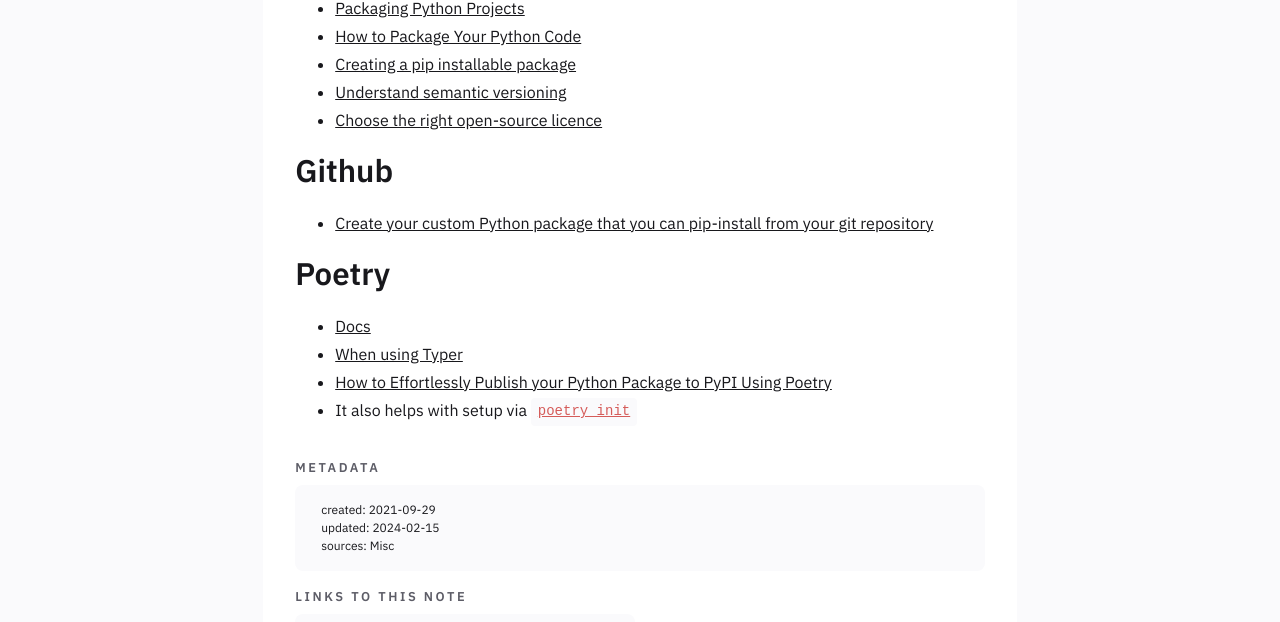
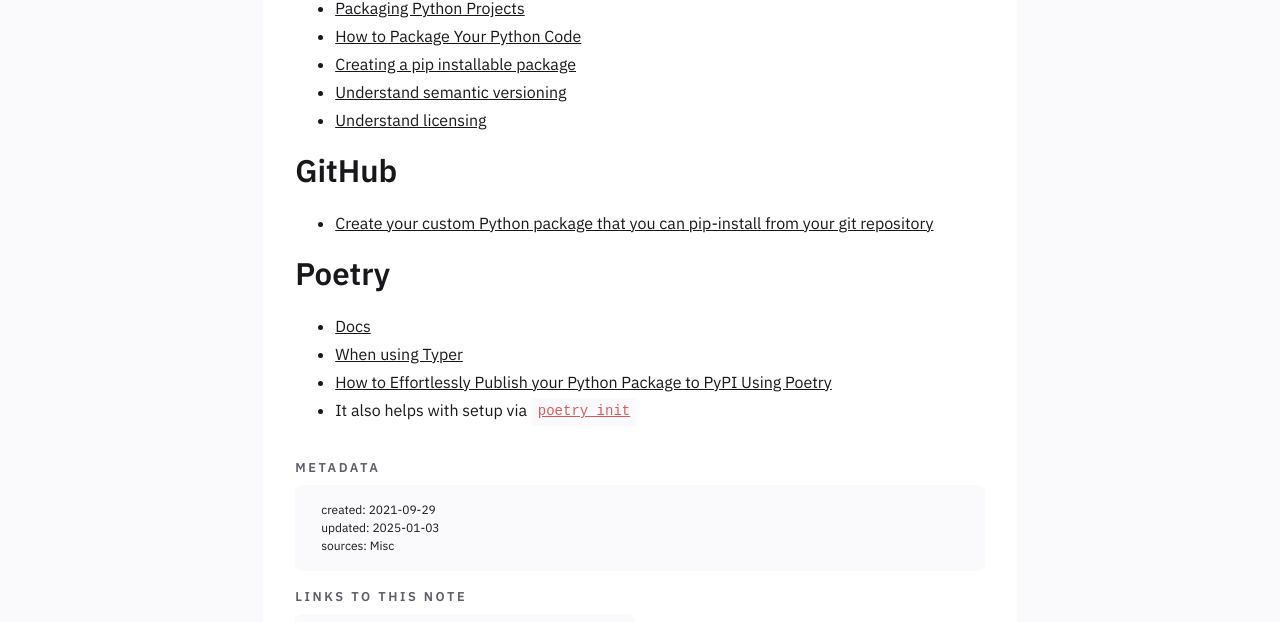
Before and after one commit to one-data-cookie/one-data-cookie.github.io, a Jekyll site: the page built from _notes/data-coding/Create pip-installable packages.md, in a window 1280 px wide. Shown: the part 319-941 px from the top of the page. Built offline with Jekyll 4.4.1, drawn with Linux system fonts in a browser that asks for light colours.

Commit message:
Update notes and (temporarily) sync_daily.sh

```diff
--- a/_notes/data-coding/Create pip-installable packages.md
+++ b/_notes/data-coding/Create pip-installable packages.md
@@ -5,7 +5,7 @@
 tags: [tutorial]
 season: spring
 created: 2021-09-29
-updated: 2024-02-15
+updated: 2025-01-03
 sources: Misc
 ---
 
@@ -14,9 +14,9 @@
 - [How to Package Your Python Code](https://towardsdatascience.com/how-to-package-your-python-code-df5a7739ab2e)
 - [Creating a pip installable package](https://betterscientificsoftware.github.io/python-for-hpc/tutorials/python-pypi-packaging/)
 - [[Understand semantic versioning]]
-- [Choose the right open-source licence](https://choosealicense.com/)
+- [[Understand licensing]]
 
-## Github
+## GitHub
 - [Create your custom Python package that you can pip-install from your git repository](https://towardsdatascience.com/create-your-custom-python-package-that-you-can-pip-install-from-your-git-repository-f90465867893)
 
 ## Poetry
```
Also changed, not shown: _notes/data-coding/Learn about cryptography.md (+2 -1 lines), _notes/data-coding/Understand licensing.md (added, +17 -0 lines), 1 other file.
